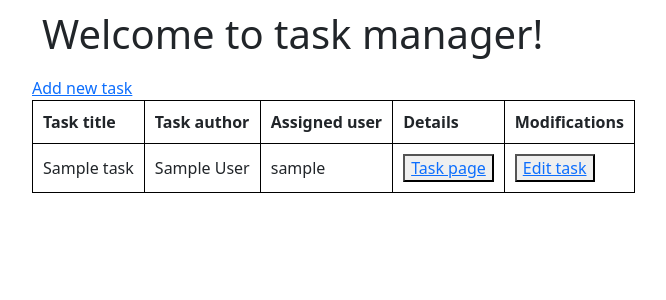
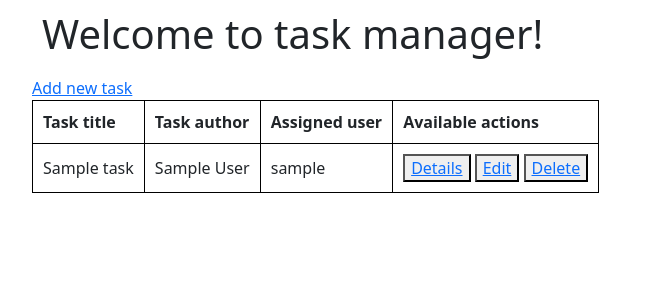
Before and after one commit to matrus98/matrus98-mga_task_repo, a Django app: page / in a window 1280 px wide. Shown: the top 300 px of the page, without its empty margins (50-716 px from the left). Run offline with Django 5.2, Linux system fonts and the light colour scheme; tables that the repository leaves empty hold one stand-in row (values such as "Sample post"); parts of the project's set-up code (start-up, migrations or seed data) failed here and were passed over; some web fonts are replaced.

Commit message:
Deleting task has been introduced

```diff
--- a/task_manager/templates/task_list.html
+++ b/task_manager/templates/task_list.html
@@ -7,16 +7,18 @@
             <th>Task title</th>
             <th>Task author</th>
             <th>Assigned user</th>
-            <th>Details</th>
-            <th>Modifications</th>
+            <th>Available actions</th>
         </tr>
         {% for task in tasks %}
             <tr>
                 <td>{{ task.name }}</td>
                 <td>{{ task.author }}</td>
                 <td>{{ task.assigned_user }}</td>
-                <td><button><a href="{% url 'task_details' pk=task.pk %}">Task page</a></button></td>
-                <td><button><a href="{% url 'task_edit' pk=task.pk %}">Edit task</a></button></td>
+                <td>
+                    <button><a href="{% url 'task_details' pk=task.pk %}">Details</a></button>
+                    <button><a href="{% url 'task_edit' pk=task.pk %}">Edit</a></button>
+                    <button><a href="{% url 'task_delete' pk=task.pk %}">Delete</a></button>
+                </td>
             </tr>
         {% endfor %}
     </table>
--- a/task_manager/urls.py
+++ b/task_manager/urls.py
@@ -6,4 +6,5 @@ urlpatterns = [
     path('task/new/', views.task_create_new, name='task_create_new'),
     path('task/<int:pk>', views.task_details, name='task_details'),
     path('task/<int:pk>/edit', views.task_edit, name='task_edit'),
+    path('task/<int:pk>/delete', views.task_delete, name='task_delete')
 ]
--- a/task_manager/views.py
+++ b/task_manager/views.py
@@ -17,7 +17,7 @@ def task_create_new(request):
             task.author = request.user.username if request.user.username is not '' else 'Anonymous'
             # task.task_history.
             task.save()
-            return redirect('/')
+            return redirect('task_list')
     else:
         task_creation_form = TaskForm()
 
@@ -43,3 +43,9 @@ def task_edit(request, pk):
         task_edit_form = TaskForm(instance=task)
 
     return render(request, 'task_edit.html', {'form': task_edit_form})
+
+
+def task_delete(request, pk):
+    task = get_object_or_404(Task, pk=pk)
+    task.delete()
+    return redirect('task_list')
```
